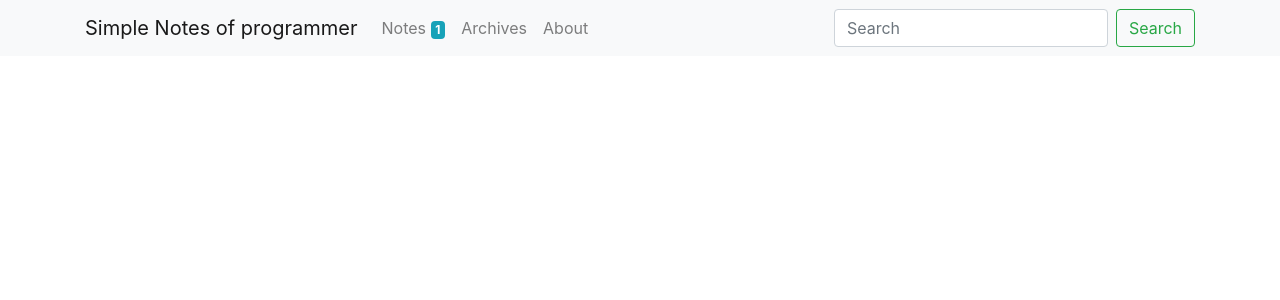
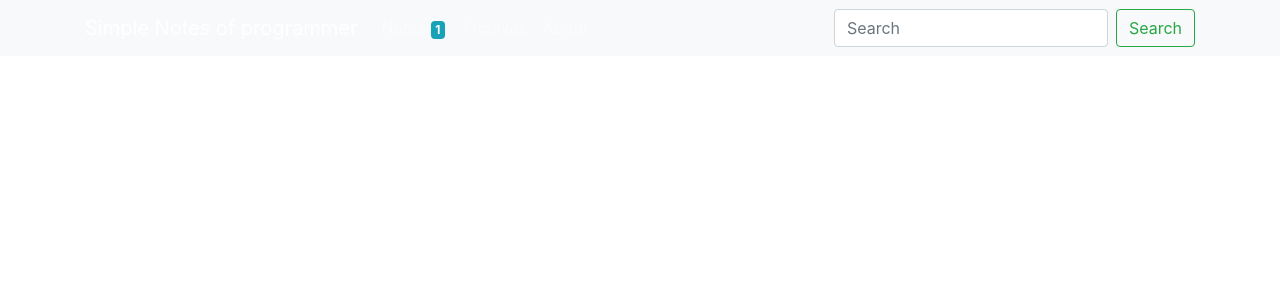
Before and after one commit to dimMaryanto93/dimMaryanto93.github.io, a Jekyll site: the page built from index.md, in a window 1280 px wide. Shown: the top 300 px of the page. Built offline with Jekyll 4.4.1, drawn with Linux system fonts in a browser that asks for light colours; nearby versions of some CDN libraries; library files that are not in the unit come from our copies.

Commit message:
change to dark theme

```diff
--- a/_layouts/default.html
+++ b/_layouts/default.html
@@ -25,7 +25,7 @@
 </head>
 
 <body>
-    <nav class="navbar navbar-expand-lg navbar-light bg-light">
+    <nav class="navbar navbar-expand-lg navbar-dark bg-light">
         <div class="container">
             <a class="navbar-brand" href="#">{{site.title}}</a>
             <button class="navbar-toggler" type="button" data-toggle="collapse" data-target="#navbarSupportedContent" aria-controls="navbarSupportedContent"
```
